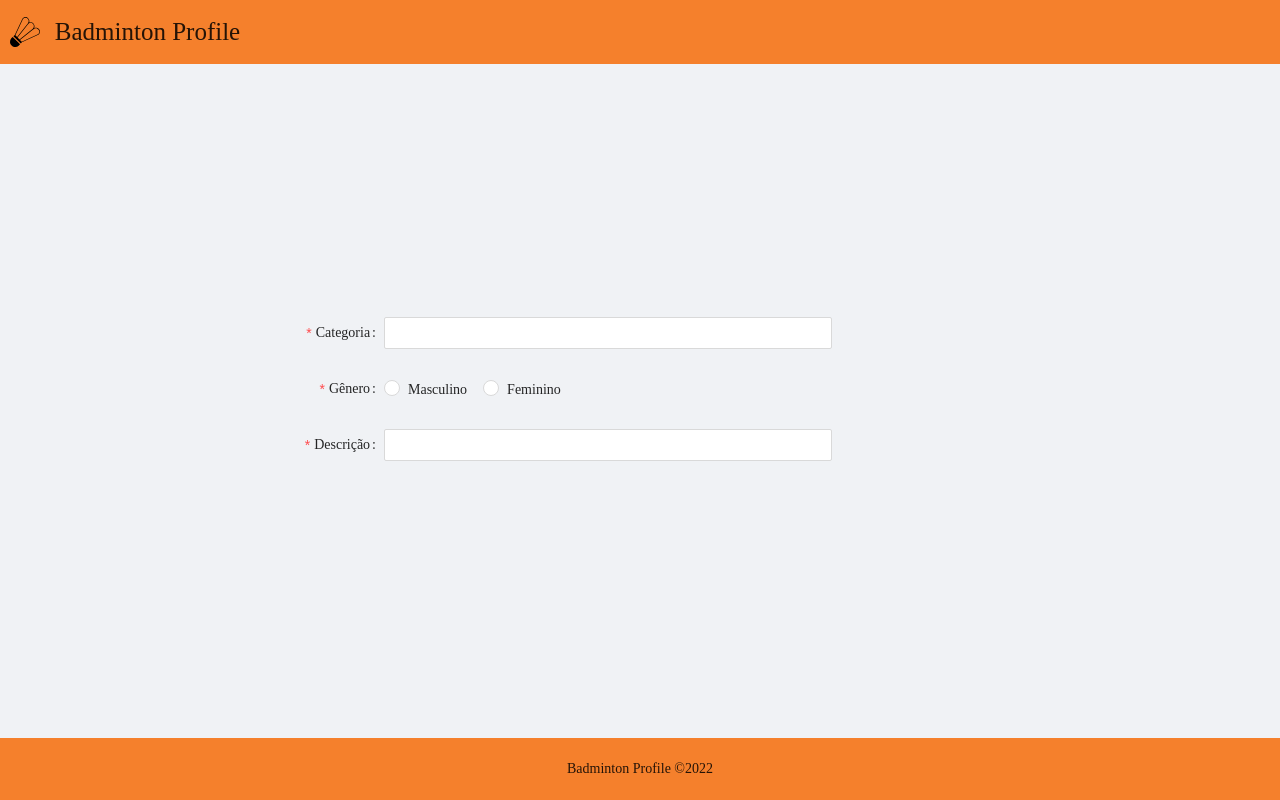
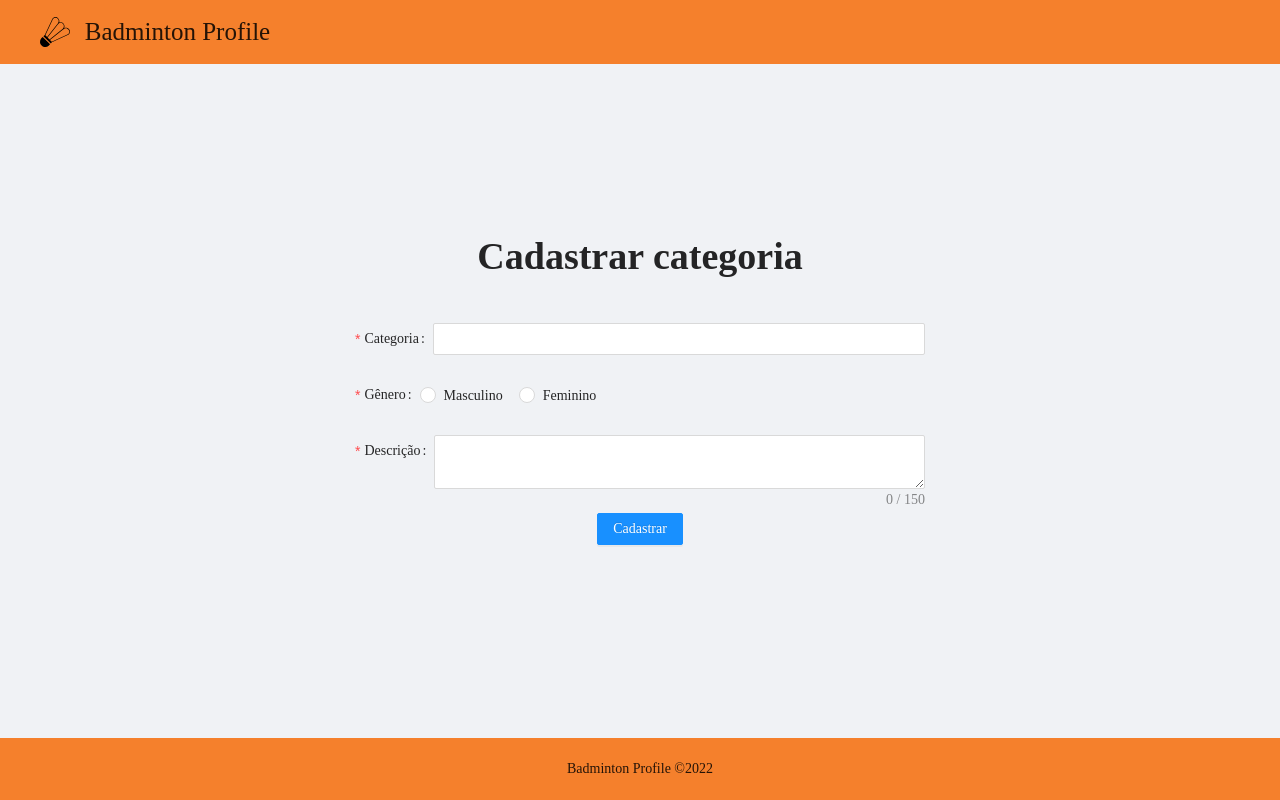
Before and after one commit to HMarcos/badminton-profile-front, a React (Create React App) app: page /register/category in a window 1280 px wide. Built offline with nearby package versions, Linux system fonts and the light colour scheme.

Commit message:
STYLE: change the app layout

```diff
--- a/src/pages/HomePage/style.css
+++ b/src/pages/HomePage/style.css
@@ -20,7 +20,7 @@
   display: flex;
   font-size: 25px;
   min-width: max-content;
-  margin-left:  15px;
+  margin-left: 45px;
 }
 
 #content {
--- a/src/pages/RegisterCategoryPage/index.js
+++ b/src/pages/RegisterCategoryPage/index.js
@@ -1,11 +1,32 @@
-import { Layout, Button, Form, Input, Radio } from 'antd';
+import { Layout, Button, Form, Input, Radio, notification, Typography } from 'antd';
+import { useState } from 'react';
 
 import Logo from './../../assets/images/badminton-icon.svg';
 import './style.css';
 
 const { Header, Content, Footer } = Layout;
 
+const { Title } = Typography;
+
+const layout = {
+  labelCol: { span: 8 },
+  wrapperCol: { span: 16 },
+};
+
+const validateMessages = {
+  // eslint-disable-next-line no-template-curly-in-string
+  required: ' O campo ${label} é obrigatório',
+};
+
+const openNotification = (type, message, description) => {
+  notification[type]({
+    message,
+    description,
+  });
+};
+
 export default function RegisterCategoryPage() {
+  const [loading, setLoading] = useState(false);
   return (
     <Layout className='layout'>
       <Header id='header'>
@@ -14,16 +35,14 @@ export default function RegisterCategoryPage() {
           <p>Badminton Profile</p>
         </div>
       </Header>
-      <Content id='content'>
+      <Content id='content-register-category'>
+        <Title level={1} id='title-category'> Cadastrar categoria</Title>
         <Form
-          id='form'
-          labelCol={{
-            span: 4,
-          }}
-          wrapperCol={{
-            span: 14,
-          }}
+          name='form-category'
+          id='form-category'
           layout='horizontal'
+          disabled={loading}
+          validateMessages={validateMessages}
         >
           <Form.Item name='category' label='Categoria' rules={[{ required: true }]}>
             <Input />
@@ -35,7 +54,12 @@ export default function RegisterCategoryPage() {
             </Radio.Group>
           </Form.Item>
           <Form.Item name='description' label='Descrição' rules={[{ required: true }]}>
-            <Input />
+            <Input.TextArea showCount maxLength={150} />
+          </Form.Item>
+          <Form.Item className='register-button'>
+            <Button type='primary' htmlType='submit'>
+              Cadastrar
+            </Button>
           </Form.Item>
         </Form>
       </Content>
--- a/src/pages/RegisterCategoryPage/style.css
+++ b/src/pages/RegisterCategoryPage/style.css
@@ -8,7 +8,7 @@
   display: flex;
   align-items: center;
   justify-content: center;
-    margin-left: 15px;
+  margin-left: 45px;
 }
 
 #header .logo img {
@@ -20,10 +20,10 @@
   display: flex;
   font-size: 25px;
   min-width: max-content;
-    margin-left:  15px;
+  margin-left: 15px;
 }
 
-  #content {
+#content-register-category {
   display: flex;
   flex-direction: column;
   justify-content: center;
@@ -34,8 +34,19 @@
   padding-bottom: 20px;
 }
 
-  #form {
-    width: 60%;
+#title-category {
+  padding-bottom: 25px;
+  text-align: center;
+}
+
+#form-category {
+  width: 80%;
+  max-width: 570px;
+}
+
+.register-button {
+  display: flex;
+  justify-content: center;
 }
 
 #footer {
--- a/src/pages/SignInPage/index.js
+++ b/src/pages/SignInPage/index.js
@@ -55,8 +55,8 @@ export default function SignInPage() {
   }
 
   return (
-    <div className='container'>
-      <div className='content'>
+    <div className='container-signIn'>
+      <div className='content-signIn'>
         <Space direction='vertical' size='large' align='center'>
           <img className='logo' src={Logo} alt='badminton logo' />
           <Title level={1} id='title'>
@@ -68,7 +68,7 @@ export default function SignInPage() {
           layout='vertical'
           onFinish={onFinish}
           validateMessages={validateMessages}
-          id='signUp'
+          id='signIn'
           disabled={loading}
         >
           <Form.Item
--- a/src/pages/SignInPage/style.css
+++ b/src/pages/SignInPage/style.css
@@ -1,20 +1,22 @@
 body {
   background-color: white;
 }
-.container {
+.container-signIn {
   display: flex;
   flex-direction: column;
   align-items: center;
   justify-content: center;
   min-height: 100vh;
   min-width: 100vw;
+  height: fit-content;
+  width: fit-content;
 }
-.content {
+.content-signIn {
   display: flex;
   flex-direction: column;
-    align-items: center;
-    justify-content: center;
   width: fit-content;
+  height: fit-content;
+
 }
 
 .logo {
@@ -28,18 +30,20 @@ body {
   justify-content: center;
   align-items: center;
 
-    color: #1890FF;
+  color: #1890ff;
 }
 
-#signUp{
+#signIn {
   width: 100%;
 }
 
-#signUp label, #signUp input, #signUp button {
+#signIn label,
+#signIn input,
+#signIn button {
   font-size: 18px;
 }
 
-#signUp button {
+#signIn button {
   text-align: center;
   display: flex;
   justify-content: center;
--- a/src/pages/SignUpPage/index.js
+++ b/src/pages/SignUpPage/index.js
@@ -64,8 +64,8 @@ export default function SignUpPage() {
   }
 
   return (
-    <div className='container'>
-      <div className='content'>
+    <div className='container-signUp'>
+      <div className='content-signUp'>
         <Space direction='vertical' size='large' align='center'>
           <img className='logo' src={Logo} alt='badminton logo' />
           <Title level={1} id='title'>
--- a/src/pages/SignUpPage/style.css
+++ b/src/pages/SignUpPage/style.css
@@ -1,20 +1,21 @@
 body {
   background-color: white;
 }
-.container {
+.container-signUp {
   display: flex;
   flex-direction: column;
   align-items: center;
   justify-content: center;
   min-height: 100vh;
   min-width: 100vw;
+  height: fit-content;
+  width: fit-content;
 }
-.content {
+.content-signUp {
   display: flex;
   flex-direction: column;
-    align-items: center;
-    justify-content: center;
   width: fit-content;
+  height: fit-content;
 }
 
 .logo {
@@ -28,14 +29,16 @@ body {
   justify-content: center;
   align-items: center;
 
-    color: #1890FF;
+  color: #1890ff;
 }
 
-#signUp{
+#signUp {
   width: 100%;
 }
 
-#signUp label, #signUp input, #signUp button {
+#signUp label,
+#signUp input,
+#signUp button {
   font-size: 18px;
 }
 
```
Lines whose indentation alone changed are shown as unchanged.
